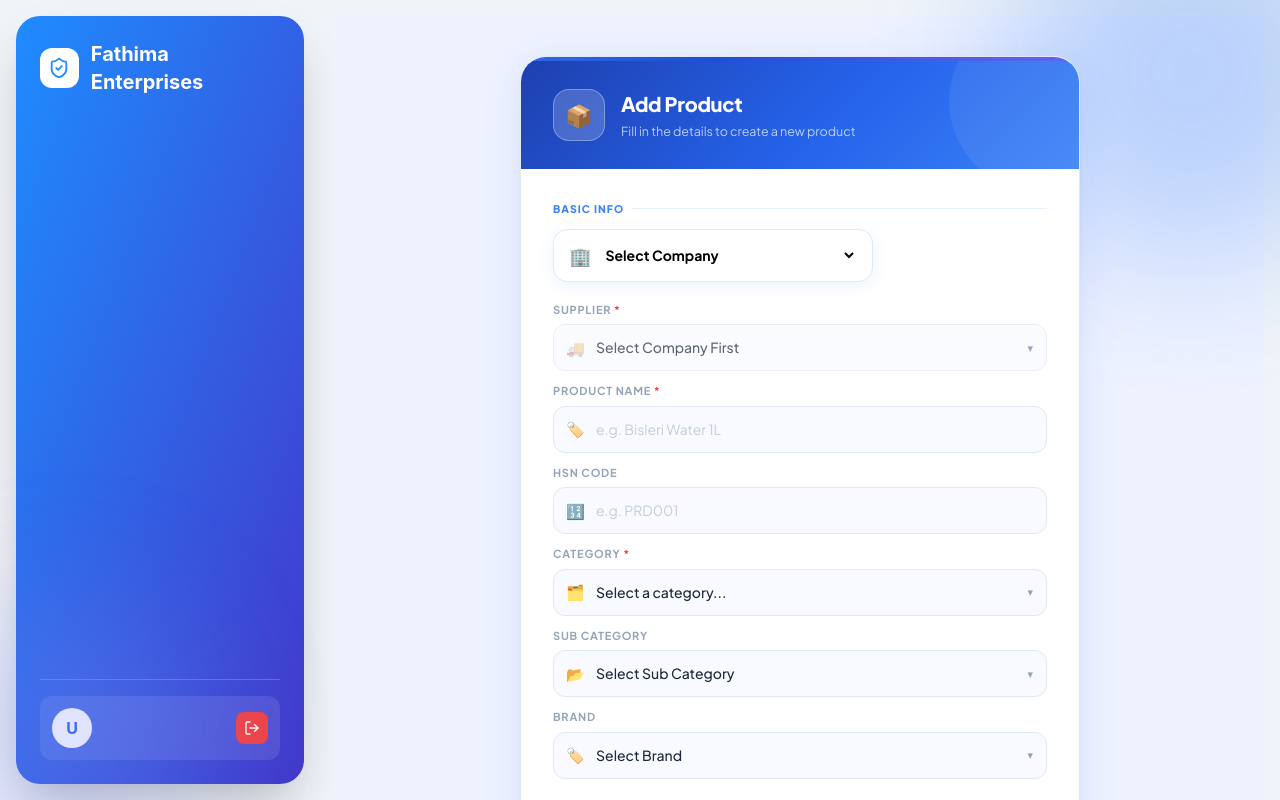
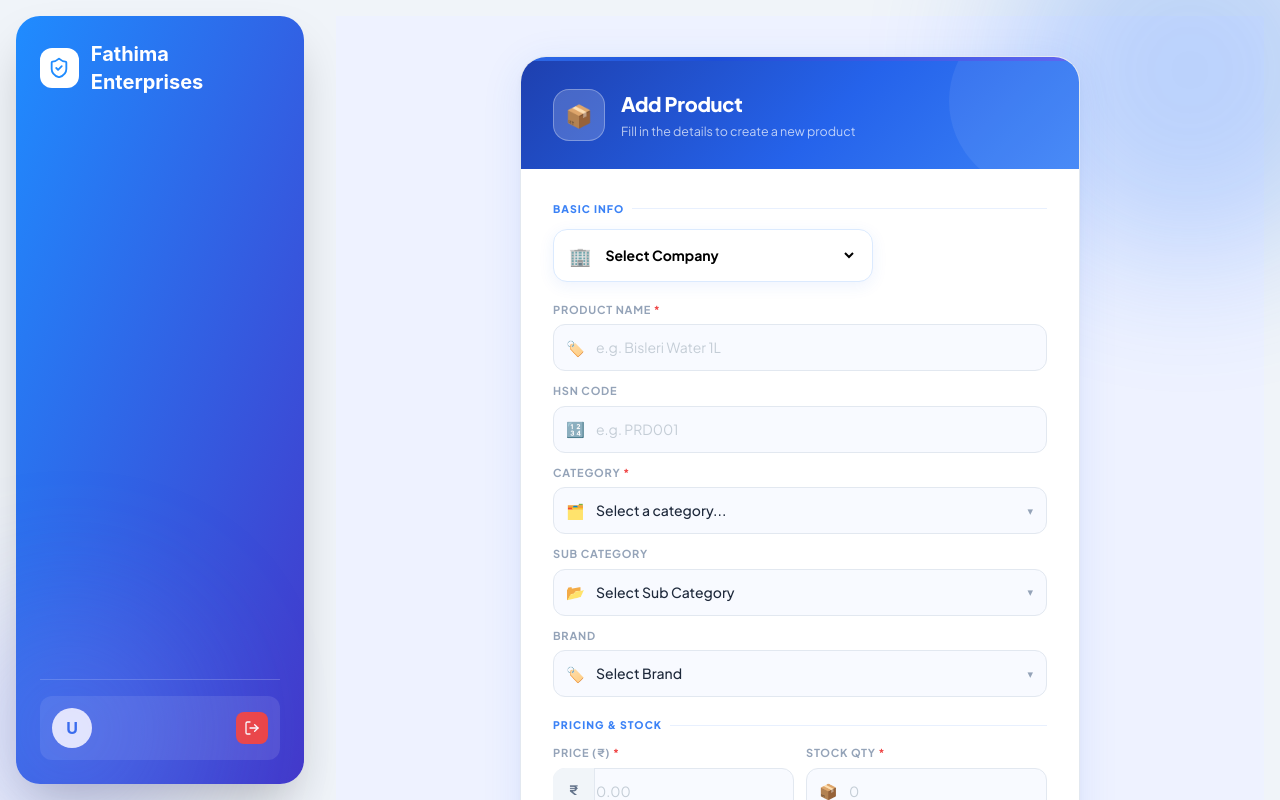
Before and after one commit to manju9711/billing_software_frontend, a React (Vite) app: page /bill/products/add in a window 1280 px wide. Built offline with nearby package versions, Linux system fonts and the light colour scheme.

Commit message:
manju new commit

```diff
--- a/src/pages/products/EditProduct.jsx
+++ b/src/pages/products/EditProduct.jsx
@@ -733,7 +733,7 @@ export default function EditProduct() {
   const [categories, setCategories] = useState([]);
   const [subCategories, setSubCategories] = useState([]);
   const [brands, setBrands] = useState([]);
-  const [suppliers, setSuppliers] = useState([]);
+
 
   const [loading, setLoading] = useState(false);
   const [fetching, setFetching] = useState(true);
@@ -864,31 +864,7 @@ export default function EditProduct() {
   };
 
 
-  const fetchSuppliers = async (company_id) => {
-
-  if (!company_id) {
-    setSuppliers([]);
-    return;
-  }
-
-  try {
-
-    const res = await api.get(
-      `/supplier/get_all.php?company_id=${company_id}`
-    );
-
-    if (res.data.status) {
-      setSuppliers(res.data.data);
-    } else {
-      setSuppliers([]);
-    }
-
-  } catch (err) {
-    console.log(err);
-    setSuppliers([]);
-  }
-
-};
+
 
   const fetchBrands = async (company_id, category_id, subcategory_id) => {
 
@@ -937,7 +913,7 @@ export default function EditProduct() {
         // load dropdown source data for this product's company
         await fetchCategories(p.company_id);
         await fetchCompanyGSTByCompanyId(p.company_id);
-        await fetchSuppliers(p.company_id);
+
 
         if (p.category_id) {
           await fetchSubCategories(p.company_id, p.category_id);
@@ -987,13 +963,13 @@ export default function EditProduct() {
     ...prev,
     category_id: "",
     subcategory_id: "",
-    brand_id: "",
-    supplier_id: ""
+    brand_id: ""
+
   }));
 
   fetchCategories(companyId);
   fetchCompanyGSTByCompanyId(companyId);
-  fetchSuppliers(companyId);
+
   setSubCategories([]);
   setBrands([]);
 
@@ -1009,7 +985,7 @@ export default function EditProduct() {
     if (!form.category_id)    { show("warn", "Missing Field", "Please select a category."); return; }
     if (!form.subcategory_id) { show("warn", "Missing Field", "Please select a sub category."); return; }
     if (!form.brand_id)          { show("warn", "Missing Field", "Please select a brand."); return; }
-    if (!form.supplier_id)    { show("warn", "Missing Field", "Please select a supplier."); return; }
+    // if (!form.supplier_id)    { show("warn", "Missing Field", "Please select a supplier."); return; }
     if (!form.price)          { show("warn", "Missing Field", "Price is required."); return; }
     if (isNaN(Number(form.price)) || Number(form.price) < 0) { show("warn", "Invalid Price", "Please enter a valid price."); return; }
     if (!form.stock)          { show("warn", "Missing Field", "Stock quantity is required."); return; }
@@ -1030,7 +1006,7 @@ export default function EditProduct() {
         category_id: form.category_id,
         subcategory_id: form.subcategory_id,
         brand_id: form.brand_id,
-         supplier_id: form.supplier_id,
+        //  supplier_id: form.supplier_id,
         company_id: selectedCompany,
         price: form.price,
         stock: form.stock,
@@ -1359,37 +1335,7 @@ export default function EditProduct() {
               </select>
             </div>
 
-<div className="ep-field">
-  <label className="ep-label">
-    Supplier <span style={{color:"#ef4444"}}>*</span>
-  </label>
-
-  {fetching
-    ? <div className="ep-skel" />
-    : <div className="ep-select-wrap ep-input-wrap">
-        <span className="ep-input-icon">🚚</span>
-
-        <select
-          className="ep-select"
-          value={form.supplier_id}
-          onChange={(e) => set("supplier_id", e.target.value)}
-          disabled={!selectedCompany}
-        >
-          <option value="">
-            {selectedCompany ? "Select Supplier" : "Select Company First"}
-          </option>
-
-          {suppliers.map((s) => (
-            <option key={s.id} value={s.id}>
-              {s.supplier_name}
-            </option>
-          ))}
-        </select>
-
-        <span className="ep-select-arrow">▾</span>
-      </div>
-  }
-</div>
+
 
 
 
--- a/src/pages/products/ProductForm.jsx
+++ b/src/pages/products/ProductForm.jsx
@@ -1157,57 +1157,6 @@ export default function ProductForm() {
   const [selectedCompany,setSelectedCompany] = useState("");
 
 
-const [suppliers, setSuppliers] = useState([]);
-// const [supplierId, setSupplierId] = useState("");
-
-// useEffect(() => {
-//   if (selectedCompany) {
-//     api.get(`/supplier/get_all.php?company_id=${companyId}`)
-//       .then(res => {
-//         if (res.data.status) setSuppliers(res.data.data);
-//       });
-//   }
-// }, [companyId]);
-
-
-
-// const fetchSuppliers = async (company_id) => {
-//   if (!company_id) {
-//     setSuppliers([]);
-//     return;
-//   }
-//   try {
-//     const res = await api.get(`/supplier/get_all.php?company_id=${company_id}`);
-//     if (res.data.status) {
-//       setSuppliers(res.data.data);
-//     } else {
-//       setSuppliers([]);
-//     }
-//   } catch (err) {
-//     console.log(err);
-//     setSuppliers([]);
-//   }
-// };
-
-const fetchSuppliers = async (company_id) => {
-  if (!company_id) {
-    setSuppliers([]);
-    return;
-  }
-  try {
-    const res = await api.get(`/supplier/get_all.php?company_id=${company_id}`);
-    if (res.data.status) {
-      // Only show active suppliers in the dropdown
-      const activeSuppliers = res.data.data.filter(s => s.status === "active");
-      setSuppliers(activeSuppliers);
-    } else {
-      setSuppliers([]);
-    }
-  } catch (err) {
-    console.log(err);
-    setSuppliers([]);
-  }
-};
 
 useEffect(() => {
 
@@ -1244,7 +1193,7 @@ const loadCompanies = async(admin_id) => {
 };
   const [form, setForm] = useState({
     name: "", product_code: "", price: "", brand_id: "",
-  subcategory_id: "", stock: "", gst: "",category_id: "", unit: "",supplier_id: ""
+  subcategory_id: "", stock: "", gst: "",category_id: "", unit: ""
   });
 
   const set = (field, val) => setForm(p => ({ ...p, [field]: val }));
@@ -1416,7 +1365,7 @@ useEffect(() => {
     fetchCategories(selectedCompany);
     fetchCompanyGST(selectedCompany);
     fetchProducts(selectedCompany);
-    fetchSuppliers(selectedCompany);
+
 
 }, [selectedCompany]);
 
@@ -1435,7 +1384,7 @@ const handleCompanyChange = (e) => {
     // Reset previous category
     setForm(prev => ({
         ...prev,
-        supplier_id: "" ,
+
         category_id: "",
          subcategory_id: "",
           brand_id: ""
@@ -1445,7 +1394,7 @@ const handleCompanyChange = (e) => {
     fetchCategories(companyId);
     fetchCompanyGST(companyId);
     fetchProducts(companyId);
-    fetchSuppliers(companyId);
+
     setSubCategories([]);
     setBrands([]);
 
@@ -1455,14 +1404,7 @@ const handleCompanyChange = (e) => {
 
   const handleSubmit = async () => {
     if (!form.name.trim())    { show("warn", "Missing Field", "Product name is required."); return; }
-    if (!form.supplier_id) {
-  show(
-    "warn",
-    "Missing Field",
-    "Please select a supplier."
-  );
-  return;
-}
+
     if (!form.category_id)    { show("warn", "Missing Field", "Please select a category."); return; }
     if (!form.subcategory_id) {
 
@@ -1517,7 +1459,7 @@ if (
         category_id: form.category_id,
         subcategory_id: form.subcategory_id,
         brand_id: form.brand_id,
-        supplier_id: form.supplier_id,
+        // supplier_id: form.supplier_id,
         company_id: getCompanyId(),
         price: form.price,
         stock: form.stock,
@@ -1854,36 +1796,7 @@ if (
   </select>
 </div>
 
-<div className="pf-field">
-  <label className="pf-label">
-    Supplier <span style={{color:"#ef4444"}}>*</span>
-  </label>
-
-  <div className="pf-select-wrap pf-input-wrap">
-    <span className="pf-input-icon">🚚</span>
-
-    <select
-      className="pf-select"
-      value={form.supplier_id}
-      onChange={(e)=>set("supplier_id",e.target.value)}
-      disabled={!selectedCompany}
-    >
-      <option value="">
-        {selectedCompany
-          ? "Select Supplier"
-          : "Select Company First"}
-      </option>
-
-      {suppliers.map((s)=>(
-        <option key={s.id} value={s.id}>
-          {s.supplier_name}
-        </option>
-      ))}
-    </select>
-
-    <span className="pf-select-arrow">▾</span>
-  </div>
-</div>
+
 
             <div className="pf-field">
               <label className="pf-label">Product Name <span style={{color:"#ef4444"}}>*</span></label>
--- a/src/pages/products/ProductList.jsx
+++ b/src/pages/products/ProductList.jsx
@@ -589,7 +589,7 @@ const handleCompanyChange = async(e) => {
               <tr>
                 <th>#</th>
                 <th>Product</th>
-                <th className="center">Supplier</th>
+
                 <th className="center">HSN Code</th>
                 <th className="center">Price</th>
                 <th className="center">Stock</th>
@@ -647,9 +647,7 @@ const handleCompanyChange = async(e) => {
 
                       </td>
 
-                      <td className="center">
-                      {p.supplier_name || "-"}
-                       </td>
+
 
                       <td className="center">
 
```
